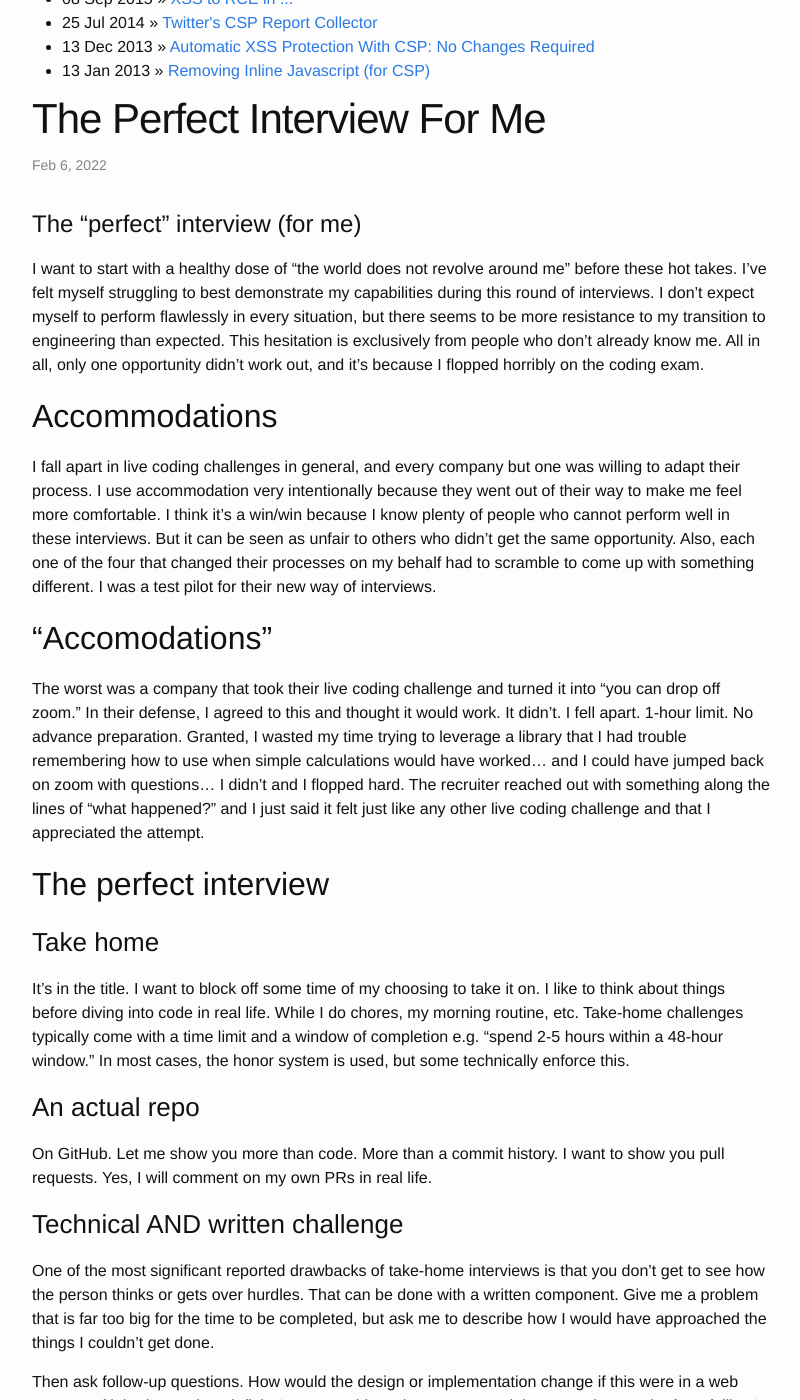
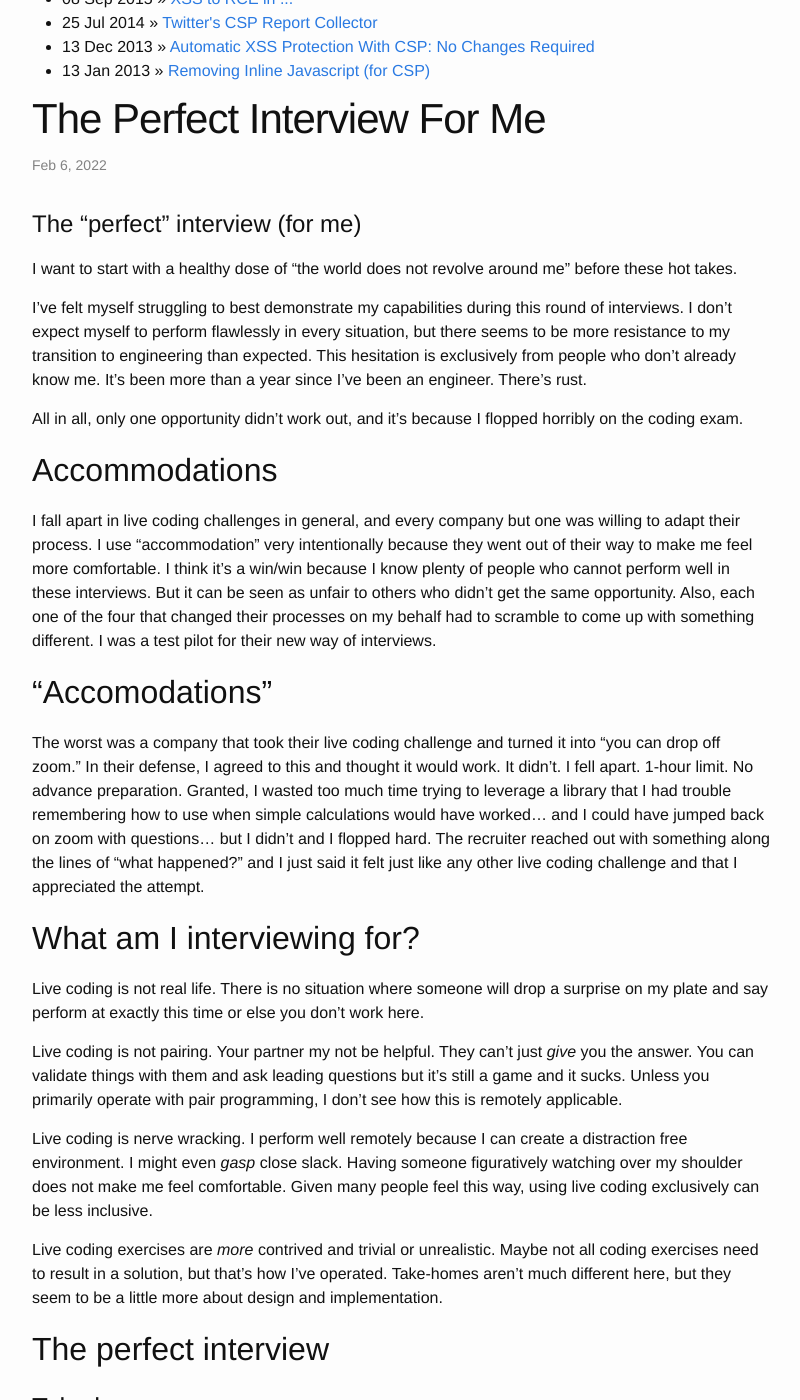
Before and after one commit to oreoshake/oreoshake.github.io, a Jekyll site: the page built from _posts/2022-02-06-the-perfect-interview-for-me.md, in a window 1280 px wide and 1400 px high, scrolled down 192 px. Shown: the whole window, without its empty margins (238-1038 px from the left). Built offline with Jekyll 4.4.1, drawn with Linux system fonts in a browser that asks for light colours; our own code applies the rules of GitHub Pages for plain Markdown files.

Commit message:
Update 2022-02-06-the-perfect-interview-for-me.md

```diff
--- a/_posts/2022-02-06-the-perfect-interview-for-me.md
+++ b/_posts/2022-02-06-the-perfect-interview-for-me.md
@@ -1,14 +1,28 @@
 # The "perfect" interview (for me)
 
-I want to start with a healthy dose of "the world does not revolve around me" before these hot takes. I've felt myself struggling to best demonstrate my capabilities during this round of interviews. I don't expect myself to perform flawlessly in every situation, but there seems to be more resistance to my transition to engineering than expected. This hesitation is exclusively from people who don't already know me. All in all, only one opportunity didn't work out, and it's because I flopped horribly on the coding exam.
+I want to start with a healthy dose of "the world does not revolve around me" before these hot takes.
+
+I've felt myself struggling to best demonstrate my capabilities during this round of interviews. I don't expect myself to perform flawlessly in every situation, but there seems to be more resistance to my transition to engineering than expected. This hesitation is exclusively from people who don't already know me. It's been more than a year since I've been an engineer. There's rust.
+
+All in all, only one opportunity didn't work out, and it's because I flopped horribly on the coding exam.
 
 ## Accommodations
 
-I fall apart in live coding challenges in general, and every company but one was willing to adapt their process. I use accommodation very intentionally because they went out of their way to make me feel more comfortable. I think it's a win/win because I know plenty of people who cannot perform well in these interviews. But it can be seen as unfair to others who didn't get the same opportunity. Also, each one of the four that changed their processes on my behalf had to scramble to come up with something different. I was a test pilot for their new way of interviews.
+I fall apart in live coding challenges in general, and every company but one was willing to adapt their process. I use "accommodation" very intentionally because they went out of their way to make me feel more comfortable. I think it's a win/win because I know plenty of people who cannot perform well in these interviews. But it can be seen as unfair to others who didn't get the same opportunity. Also, each one of the four that changed their processes on my behalf had to scramble to come up with something different. I was a test pilot for their new way of interviews.
 
 ## "Accomodations"
 
-The worst was a company that took their live coding challenge and turned it into "you can drop off zoom." In their defense, I agreed to this and thought it would work. It didn't. I fell apart. 1-hour limit. No advance preparation. Granted, I wasted my time trying to leverage a library that I had trouble remembering how to use when simple calculations would have worked... and I could have jumped back on zoom with questions... I didn't and I flopped hard. The recruiter reached out with something along the lines of "what happened?" and I just said it felt just like any other live coding challenge and that I appreciated the attempt.
+The worst was a company that took their live coding challenge and turned it into "you can drop off zoom." In their defense, I agreed to this and thought it would work. It didn't. I fell apart. 1-hour limit. No advance preparation. Granted, I wasted too much time trying to leverage a library that I had trouble remembering how to use when simple calculations would have worked... and I could have jumped back on zoom with questions... but I didn't and I flopped hard. The recruiter reached out with something along the lines of "what happened?" and I just said it felt just like any other live coding challenge and that I appreciated the attempt.
+
+## What am I interviewing for?
+
+Live coding is not real life. There is no situation where someone will drop a surprise on my plate and say perform at exactly this time or else you don't work here.
+
+Live coding is not pairing. Your partner my not be helpful. They can't just _give_ you the answer. You can validate things with them and ask leading questions but it's still a game and it sucks. Unless you primarily operate with pair programming, I don't see how this is remotely applicable.
+
+Live coding is nerve wracking. I perform well remotely because I can create a distraction free environment. I might even *gasp* close slack. Having someone figuratively watching over my shoulder does not make me feel comfortable. Given many people feel this way, using live coding exclusively can be less inclusive.
+
+Live coding exercises are _more_ contrived and trivial or unrealistic. Maybe not all coding exercises need to result in a solution, but that's how I've operated. Take-homes aren't much different here, but they seem to be a little more about design and implementation.
 
 ## The perfect interview
 
```
